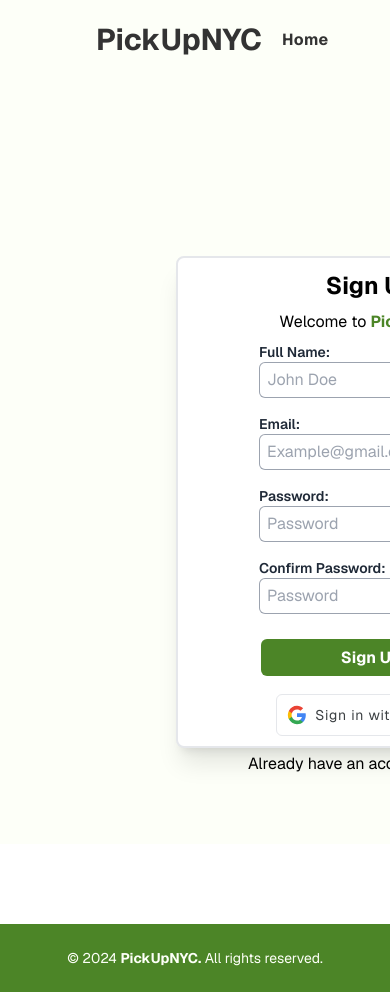
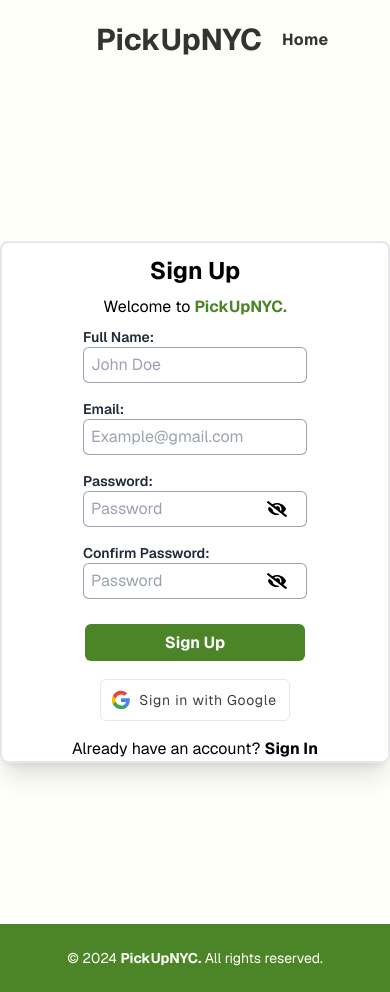
Before and after one commit to pickupnyc/pickupnyc, a React (Vite) app in the folder client/: page /signup in a window 390 px wide. Shown: the top 992 px of the page. Built offline with nearby package versions, Linux system fonts and the light colour scheme; no server answers.

Commit message:
Fixed responsivness for login and signup pages

```diff
--- a/client/src/pages/Login.jsx
+++ b/client/src/pages/Login.jsx
@@ -13,7 +13,11 @@
     return (
         <div className="flex h-screen w-full items-center justify-center">
             <main className="relative flex h-screen w-full flex-col items-center justify-center bg-offWhite">
-                <div className="container absolute inset-44 mx-auto rounded-lg border-2 bg-white shadow-xl md:h-2/5 md:w-2/5 lg:h-2/5 lg:w-80 xl:h-2/5 xl:w-80">
+                <div className="container absolute mx-auto rounded-lg border-2 bg-white shadow-xl
+                sm:h-3/4 sm:w-11/12
+                md:h-3/6 md:w-2/5
+                lg:h-3/6 lg:w-1/3
+                xl:h-3/6 xl:w-1/5">
                     <div className="flex flex-col items-center justify-center">
                         <h1 className="mb-1 p-3 pb-1 text-center text-2xl font-semibold">Sign In</h1>
                         <p className="mb-2">
--- a/client/src/pages/Signup.jsx
+++ b/client/src/pages/Signup.jsx
@@ -83,8 +83,13 @@
 
     return (
         <>
-            <main className="relative flex h-screen flex-col">
-                <div className="container absolute inset-44 mx-auto rounded-lg border-2 bg-white shadow-xl md:inset-32 md:h-3/5 md:w-2/5 lg:h-3/5 lg:w-80 xl:h-3/5 xl:w-80">
+            <div className="flex h-screen w-full items-center justify-center">
+                <main className="relative flex h-screen w-full flex-col items-center justify-center bg-offWhite">
+                    <div className="container absolute mx-auto rounded-lg border-2 bg-white shadow-xl
+    sm:h-4/5 sm:w-11/12
+    md:h-4/6 md:w-2/5
+    lg:h-4/6 lg:w-1/3
+    xl:h-4/6 xl:w-1/4">
                         <div className="flex flex-col items-center justify-center">
                             <h1 className="mb-1 p-3 pb-1 text-center text-2xl font-bold">Sign Up</h1>
                             <p className="mb-2">
@@ -186,6 +191,7 @@
                         </div>
                     </div>
                 </main>
+            </div>
         </>
     );
 }
```
Lines whose indentation alone changed are shown as unchanged.
